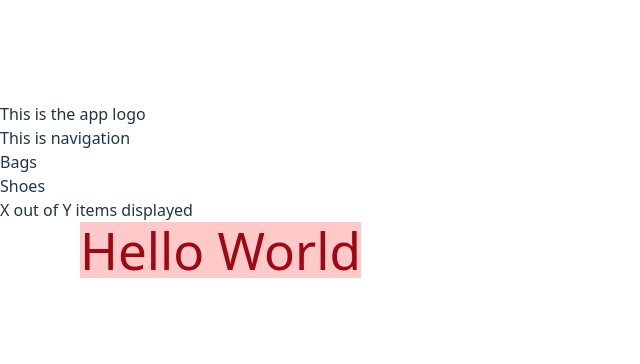
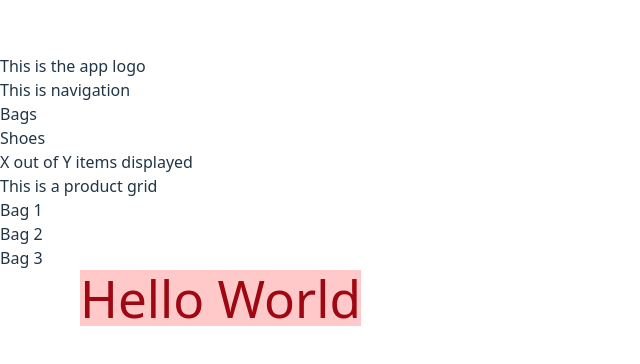
Before and after one commit to HShrigma/project-nexus, a React (Vite) app in the folder Project Nexus/: page / in a window 1280 px wide. Shown: the part 210-574 px from the top of the page, without its empty margins (0-640 px from the left). Built offline with nearby package versions, Linux system fonts and the light colour scheme.

Commit message:
feat(products): implement Product Grid placeholder

```diff
--- a/Project Nexus/src/App.jsx
+++ b/Project Nexus/src/App.jsx
@@ -1,11 +1,13 @@
 import Header from './components/header/Header'
 import ProductCounter from './components/products/ProductCounter';
+import ProductGrid from './components/products/ProductGrid';
 
 function App() {
   return (
     <>
           <Header />
           <ProductCounter/>
+          <ProductGrid/>
           <h1 className='ml-20 bg-red-200 text-red-800'> Hello World</h1>
     </>
   )
--- /dev/null
+++ b/Project Nexus/src/components/products/ProductGrid.jsx
@@ -0,0 +1,10 @@
+export const ProductGrid = () => {
+    const tempProducts = [{ id: 1, name: "Bag 1" }, { id: 2, name: "Bag 2" }, { id: 3, name: "Bag 3" }];
+    return (
+        <div>
+            This is a product grid
+            {tempProducts.map(prod => <div>{prod.name}</div>)}
+        </div>
+    )
+}
+export default ProductGrid;
```
